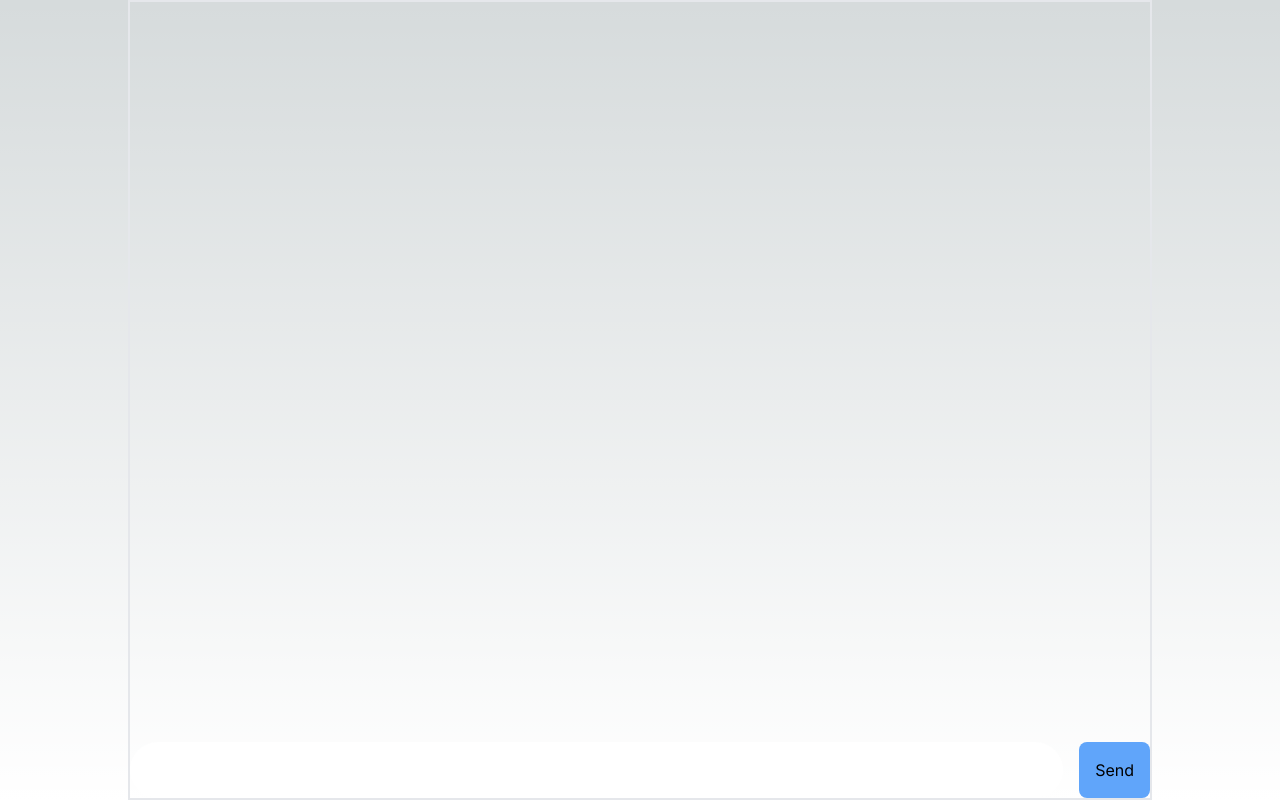
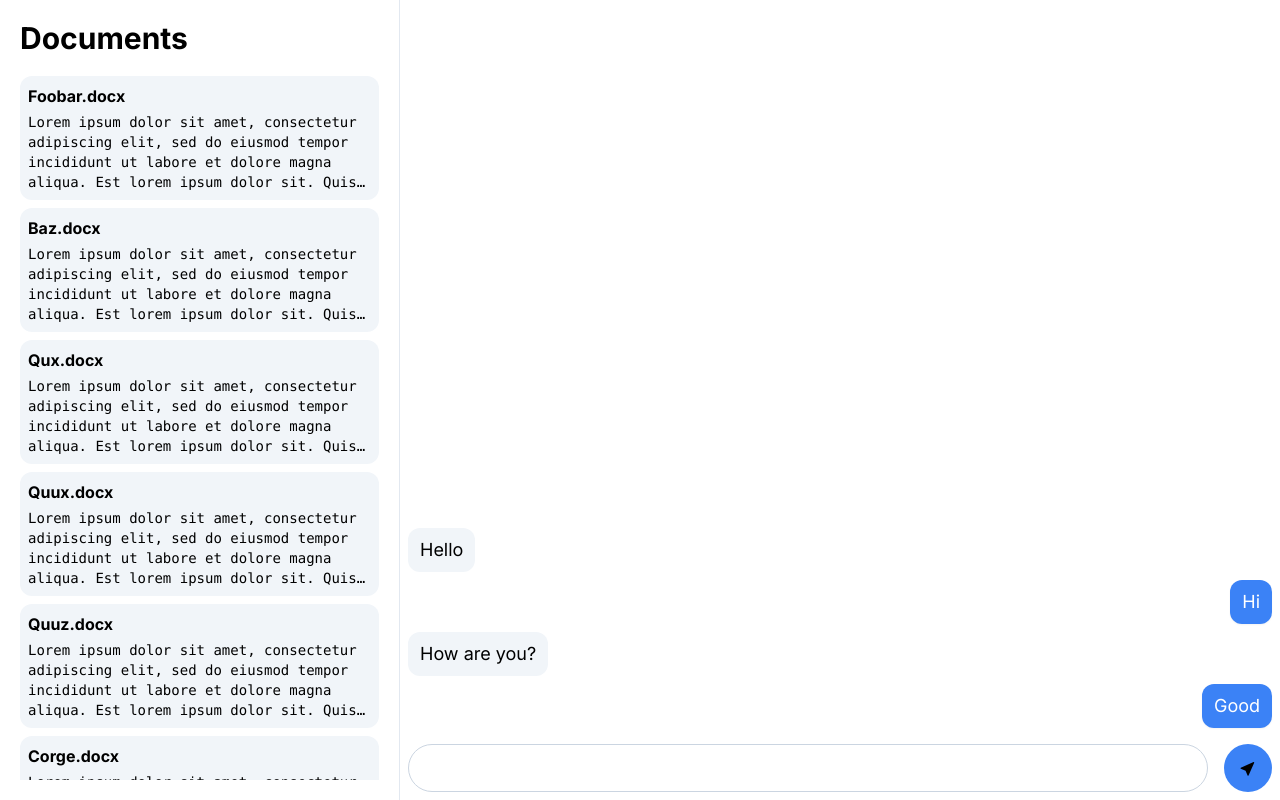
Before and after one commit to suneettipirneni/LegalAIze, a Next.js app in the folder legalaize/: page / in a window 1280 px wide. Built offline with nearby package versions, Linux system fonts and the light colour scheme.

Commit message:
more realized ui WOW

```diff
--- a/legalaize/app/page.tsx
+++ b/legalaize/app/page.tsx
@@ -4,10 +4,46 @@ import { ChatUI } from "@/components/Chat";
 
 const inter = Inter({ subsets: ["latin"] });
 
+const sideItems = [
+  "Foobar.docx",
+  "Baz.docx",
+  "Qux.docx",
+  "Quux.docx",
+  "Quuz.docx",
+  "Corge.docx",
+  "Grault.docx",
+];
+
 export default function Home() {
   return (
-    <main className="flex flex-col items-center justify-between max-h-screen">
-      <div className="z-10 grow max-w-5xl items-center justify-between flex w-full min-h-screen">
+    <main className="flex flex-row justify-center max-h-screen bg-white">
+      <div className="flex text-black border-r border-slate-200 max-w-[400px] min-w-[100px] items-center flex-col p-5 space-y-5">
+        <h1 className="font-bold text-3xl w-full">Documents</h1>
+        <div className="space-y-2 w-full overflow-auto">
+          {sideItems.map((item, idx) => (
+            <div
+              key={idx}
+              className="flex flex-col items-start space-y-1 w-full max-h-[200px] bg-slate-100 rounded-xl p-2 hover:bg-slate-50"
+            >
+              <span className="font-lg font-bold">{item}</span>
+              <span className="grow font-mono text-sm text-ellipsis break-words line-clamp-4 max-w-full">
+                Lorem ipsum dolor sit amet, consectetur adipiscing elit, sed do
+                eiusmod tempor incididunt ut labore et dolore magna aliqua. Est
+                lorem ipsum dolor sit. Quis blandit turpis cursus in hac.
+                Sollicitudin nibh sit amet commodo nulla facilisi nullam.
+                Adipiscing commodo elit at imperdiet dui accumsan. Massa vitae
+                tortor condimentum lacinia quis vel. Etiam non quam lacus
+                suspendisse. Semper viverra nam libero justo laoreet sit amet.
+                Egestas fringilla phasellus faucibus scelerisque. Condimentum
+                vitae sapien pellentesque habitant morbi tristique senectus et.
+                Turpis massa tincidunt dui ut ornare. Tristique nulla aliquet
+                enim tortor at.
+              </span>
+            </div>
+          ))}
+        </div>
+      </div>
+      <div className="z-10 grow items-center justify-center flex w-full min-h-screen">
         <ChatUI />
       </div>
     </main>
--- a/legalaize/components/Chat.tsx
+++ b/legalaize/components/Chat.tsx
@@ -2,45 +2,110 @@
 
 import { useState } from "react";
 
+import { BsFillCursorFill } from "react-icons/bs";
+import { motion } from "framer-motion";
+import { MoonLoader } from "react-spinners";
+
+interface Message {
+  content: string;
+  recieved: boolean;
+}
+
 export function ChatBubble({
   text,
-  className,
+  recieved = false,
 }: {
   text: string;
-  className?: string;
+  recieved?: boolean;
 }) {
+  const alignClass = recieved ? "self-start" : "self-end";
+  const bgClass = recieved
+    ? "bg-slate-100 text-black"
+    : "bg-blue-500 shadow-sm text-white";
   return (
-    <div className={`p-2 bg-blue-500 rounded-xl ${className}`}>{text}</div>
+    <motion.div
+      initial={{ opacity: 0, x: 100, scale: 0.7, rotate: 5 }}
+      animate={{ opacity: 1, x: 0, scale: 1, rotate: 0 }}
+      transition={{
+        duration: 0.5,
+        ease: "easeOut",
+        type: "spring",
+        damping: 5,
+        stiffness: 70,
+        restDelta: 0.1,
+      }}
+      className={`py-2 px-3 ${bgClass} rounded-xl min-w-[40px] text-lg text-left max-w-[60%] ${alignClass}`}
+    >
+      {text}
+    </motion.div>
   );
 }
 
+const messages: Message[] = [
+  {
+    content: "Hello",
+    recieved: true,
+  },
+  {
+    content: "Hi",
+    recieved: false,
+  },
+  {
+    content: "How are you?",
+    recieved: true,
+  },
+  {
+    content: "Good",
+    recieved: false,
+  },
+];
+
 export function ChatUI() {
-  const [chats, setChats] = useState<string[]>([]);
-
+  const [chats, setChats] = useState<Message[]>(messages);
   const [currentChat, setCurrentChat] = useState<string>("");
+  const [thinking, setThinking] = useState<boolean>(false);
 
   return (
     <div
-      className={`flex grow flex-col justify-between space-y-2 border-2 border-red h-screen`}
+      className={`flex grow flex-col justify-between h-screen max-w-[1200px]`}
     >
-      <div className="flex grow flex-col overflow-scroll space-y-2 flex-end">
+      <div className="grow"></div>
+      <div className="flex flex-col overflow-y-auto overflow-x-clip space-y-2 self-end pb-2 px-2 w-full">
         {chats.map((chat, idx) => (
-          <ChatBubble key={idx} text={chat} className="self-end" />
+          <ChatBubble key={idx} text={chat.content} recieved={chat.recieved} />
         ))}
       </div>
 
-      <div className="flex flex-row space-x-4 max-h-[100px]">
+      <div className="flex flex-row space-x-4 max-h-[100px] p-2">
         <input
           name="test"
-          className="text-black grow rounded-full p-3"
+          className="text-black grow rounded-full px-3 py-2 border border-slate-300"
           onChange={(a) => setCurrentChat(a.target.value)}
+          value={currentChat}
         />
-        <button
-          className="rounded-lg bg-blue-400 p-4"
-          onClick={() => setChats([...chats, currentChat])}
-        >
-          Send
-        </button>
+        {thinking ? (
+          <MoonLoader
+            color="blue"
+            loading={true}
+            size={28}
+            speedMultiplier={0.7}
+          />
+        ) : (
+          <button
+            className="rounded-full bg-blue-500 p-4"
+            disabled={currentChat.length === 0}
+            onClick={() => {
+              setChats([...chats, { content: currentChat, recieved: false }]);
+              setCurrentChat("");
+              setThinking(true);
+              setTimeout(() => {
+                setThinking(false);
+              }, 3000);
+            }}
+          >
+            <BsFillCursorFill />
+          </button>
+        )}
       </div>
     </div>
   );
--- a/legalaize/package.json
+++ b/legalaize/package.json
@@ -15,10 +15,13 @@
     "autoprefixer": "10.4.14",
     "eslint": "8.39.0",
     "eslint-config-next": "13.3.1",
+    "framer-motion": "^10.12.4",
     "next": "13.3.1",
     "postcss": "8.4.23",
     "react": "18.2.0",
     "react-dom": "18.2.0",
+    "react-icons": "^4.8.0",
+    "react-spinners": "^0.13.8",
     "tailwindcss": "3.3.2",
     "typescript": "5.0.4"
   }
```
Also changed, not shown: 1 other file (tests, documents, lock files or other folders).
